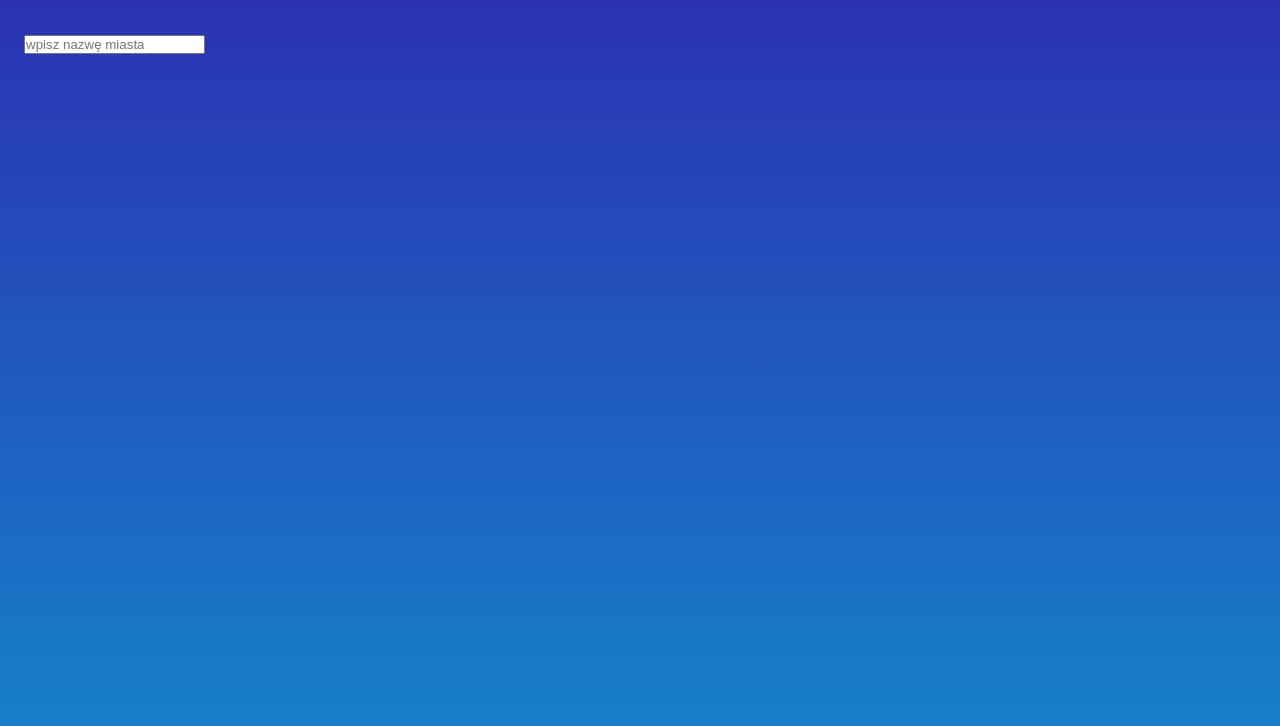
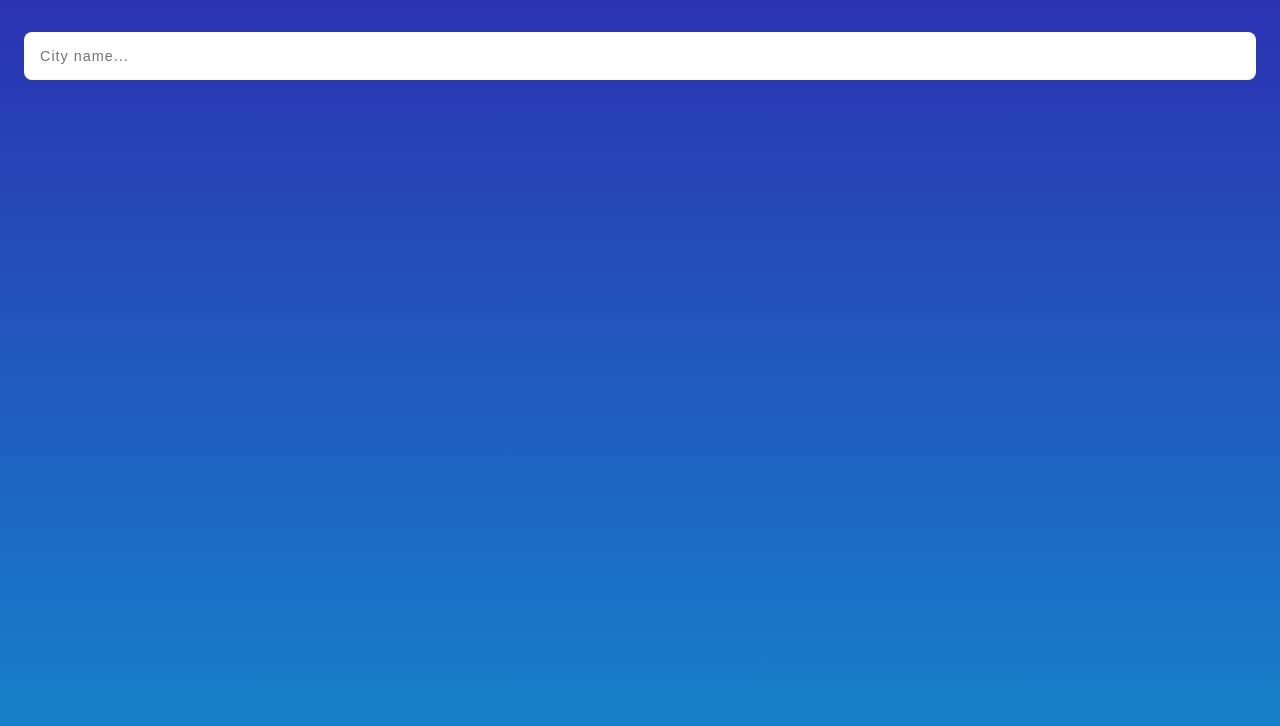
Before and after one commit to carbentus/weatherApp, a React (Create React App) app: page / in a window 1280 px wide. Shown: the top 726 px of the page. Built offline with nearby package versions, Linux system fonts and the light colour scheme.

Commit message:
add Form.css, change of CSS for CurrentStats

```diff
--- a/src/components/App.css
+++ b/src/components/App.css
@@ -1,3 +1,5 @@
+@import url('https://fonts.googleapis.com/css2?family=Roboto:wght@400;700&display=swap');
+
 * {
 	/* -webkit-font-smoothing: antialiased;
 	-moz-osx-font-smoothing: grayscale; */
@@ -11,7 +13,7 @@
 	width: 100vw;
 	padding: 32px 24px;
 	min-height: 100vh;
-	font-family: 'Open Sans', sans-serif;
+	font-family: 'Roboto', 'Open-Sans', sans-serif;
 	/* display: flex;
 	flex-wrap: wrap; */
 	background: linear-gradient(to bottom, rgb(43, 50, 178) 0%, rgb(20, 136, 204) 100%);
--- a/src/components/App.js
+++ b/src/components/App.js
@@ -97,6 +97,10 @@ class App extends Component {
 						currentWeather: {
 							city: prevState.value,
 						},
+						locationDate: {
+							lat: '',
+							lon: '',
+						},
 					}));
 				});
 
@@ -162,3 +166,8 @@ class App extends Component {
 }
 
 export default App;
+
+//1. Dlaczego nie wyświetla diva result i komunikatu z warunku linia 160?
+// 2. fetch API2 bazuje na danych wyplutych z API1, co oznacza, że dopiero przy kolejnym renderze są te dane spójne. Jak to naprawić ?  Jak to się objawia?...: np. wpisać miasto WAR (pojawią się pola generowane przez API1, ale już nie pojawi się Forecast generowany przez API2, bo ten fetch otrzyma dane wejściowe dopiero przy kolejnym renderze...)... w zwiazku z tym, jak bedziemy pisać dalej i np. napiszemy "WARSZAWA" to dane na kolejnych 5 dni będą niewłaściwe, bo będą odnosić się do stanu który był odnaleziony poprzednio (tutaj miasto "WAR")
+// 3. Problem z pobraniem (przekonwertowaniem) daty z API2(dzień i miesiąć) . Patrze data w forecast na kolejne 5 dni. Komponent: NextDays.js
+//
--- a/src/components/CurrentStats.css
+++ b/src/components/CurrentStats.css
@@ -1,19 +1,20 @@
 .current-stats {
 	display: flex;
 	flex-wrap: wrap;
+	width: 100%;
 	justify-content: space-around;
 	border-top: 1px solid rgba(255, 255, 255, 0.5);
 	border-bottom: 1px solid rgba(255, 255, 255, 0.5);
+	padding-bottom: 24px;
 }
 
-.current-stats > * {
-	width: 33.33%;
-	margin: 16px 0;
-	text-align: center;
+.current-stats--last-col {
+	padding-left: 11%;
 }
 
 .current-stats--value {
 	font-size: 1.4rem;
+	margin-top: 24px;
 }
 .current-stats--value span {
 	font-size: 1rem;
--- a/src/components/CurrentStats.js
+++ b/src/components/CurrentStats.js
@@ -7,37 +7,46 @@ const CurrentStats = (props) => {
 	return (
 		<section className="current-stats">
 			<div>
-				<p className="current-stats--value">{tempMax}&deg;</p>
-				<p className="current-stats--desc">High</p>
+				<div class="current-stats--value">{tempMax}&deg;</div>
+				<div class="current-stats--desc">High</div>
+				<div class="current-stats--value">{tempMin}&deg;</div>
+				<div class="current-stats--desc">Low</div>
 			</div>
 			<div>
-				<p className="current-stats--value">
-					{wind}
-					<span>m/s</span>
-				</p>
-				<p className="current-stats--desc">Wind</p>
+				<div class="current-stats--value">{wind}m/s</div>
+				<div class="current-stats--desc">Wind</div>
+				<div class="current-stats--value">{pressure}hPa</div>
+				<div class="current-stats--desc">Pressure</div>
 			</div>
 			<div>
-				<p className="current-stats--value">{sunriseTime}</p>
-				<p className="current-stats--desc">Sunrise</p>
-			</div>
-			<div>
-				<p className="current-stats--value">{tempMin}&deg;</p>
-				<p className="current-stats--desc">Low</p>
-			</div>
-			<div>
-				<p className="current-stats--value">
-					{pressure}
-					<span>hPa</span>
-				</p>
-				<p className="current-stats--desc">Pressure</p>
-			</div>
-			<div>
-				<p className="current-stats--value">{sunsetTime}</p>
-				<p className="current-stats--desc">Sunset</p>
+				<div class="current-stats--value">{sunriseTime}</div>
+				<div class="current-stats--desc">Sunrise</div>
+				<div class="current-stats--value">{sunsetTime}</div>
+				<div class="current-stats--desc">Sunset</div>
 			</div>
 		</section>
 	);
 };
 
 export default CurrentStats;
+
+// 	<div className="current-stats--last-col">
+// 		<p className="current-stats--value">{sunriseTime}</p>
+// 		<p className="current-stats--desc">Sunrise</p>
+// 	</div>
+// 	<div>
+// 		<p className="current-stats--value">{tempMin}&deg;</p>
+// 		<p className="current-stats--desc">Low</p>
+// 	</div>
+// 	<div>
+// 		<p className="current-stats--value">
+// 			{pressure}
+// 			<span>hPa</span>
+// 		</p>
+// 		<p className="current-stats--desc">Pressure</p>
+// 	</div>
+// 	<div className="current-stats--last-col">
+// 		<p className="current-stats--value">{sunsetTime}</p>
+// 		<p className="current-stats--desc">Sunset</p>
+// 	</div>
+// </section>;
--- /dev/null
+++ b/src/components/Form.css
@@ -0,0 +1,13 @@
+.form-input {
+	width: 100%;
+	height: 48px;
+	font-size: 0.9rem;
+	color: #1c4497;
+	/* font-weight: bold; */
+	border-radius: 8px;
+	margin-bottom: 24px;
+	padding: 8px 16px;
+	letter-spacing: 1px;
+	border: none;
+	outline: none;
+}
--- a/src/components/Form.js
+++ b/src/components/Form.js
@@ -1,13 +1,15 @@
 import React from 'react';
+import './Form.css';
 
 const Form = (props) => {
 	return (
 		<form onSubmit={props.submit}>
 			<input
-				type="text"
+				className="form-input"
+				type="search"
 				value={props.value}
 				onChange={props.change}
-				placeholder="wpisz nazwę miasta"
+				placeholder="City name..."
 			/>
 		</form>
 	);
--- a/src/components/LocationDate.js
+++ b/src/components/LocationDate.js
@@ -23,22 +23,17 @@ const LocationDate = (props) => {
 	const dayName = weekDay[currentTime.getDay()];
 	const monthName = monthNames[currentTime.getMonth()];
 	const monthDay = currentTime.getDate();
-	let content = null;
 
-	if (!props.error && city) {
-		content = (
-			<>
+	return (
+		<section className="location">
 			<h1 className="location--city-country">
 				{city}, {country}
 			</h1>
 			<div className="location--date">
 				{dayName} {monthDay}th {monthName}, {hour}
 			</div>
-			</>
+		</section>
 	);
-	}
-
-	return <section className="location">{content}</section>;
 };
 
 export default LocationDate;
```
Lines whose indentation alone changed are shown as unchanged.
